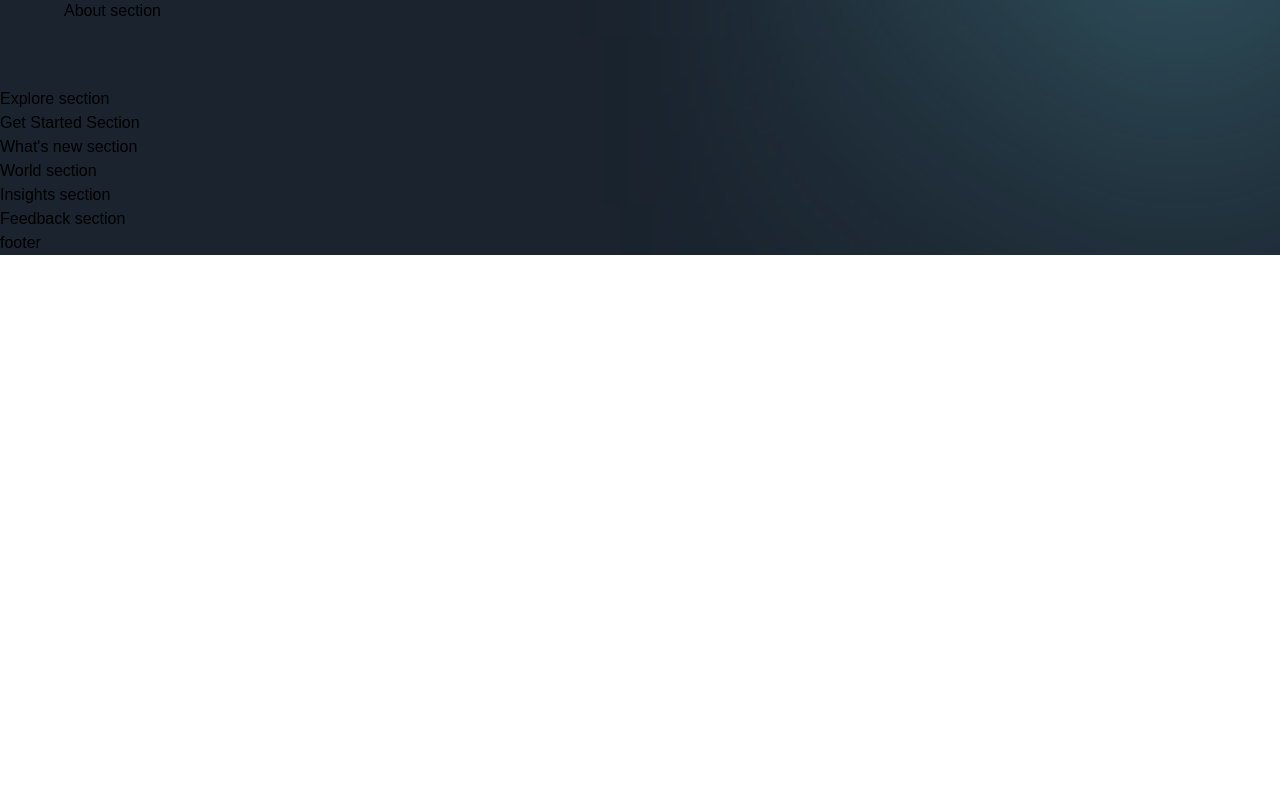
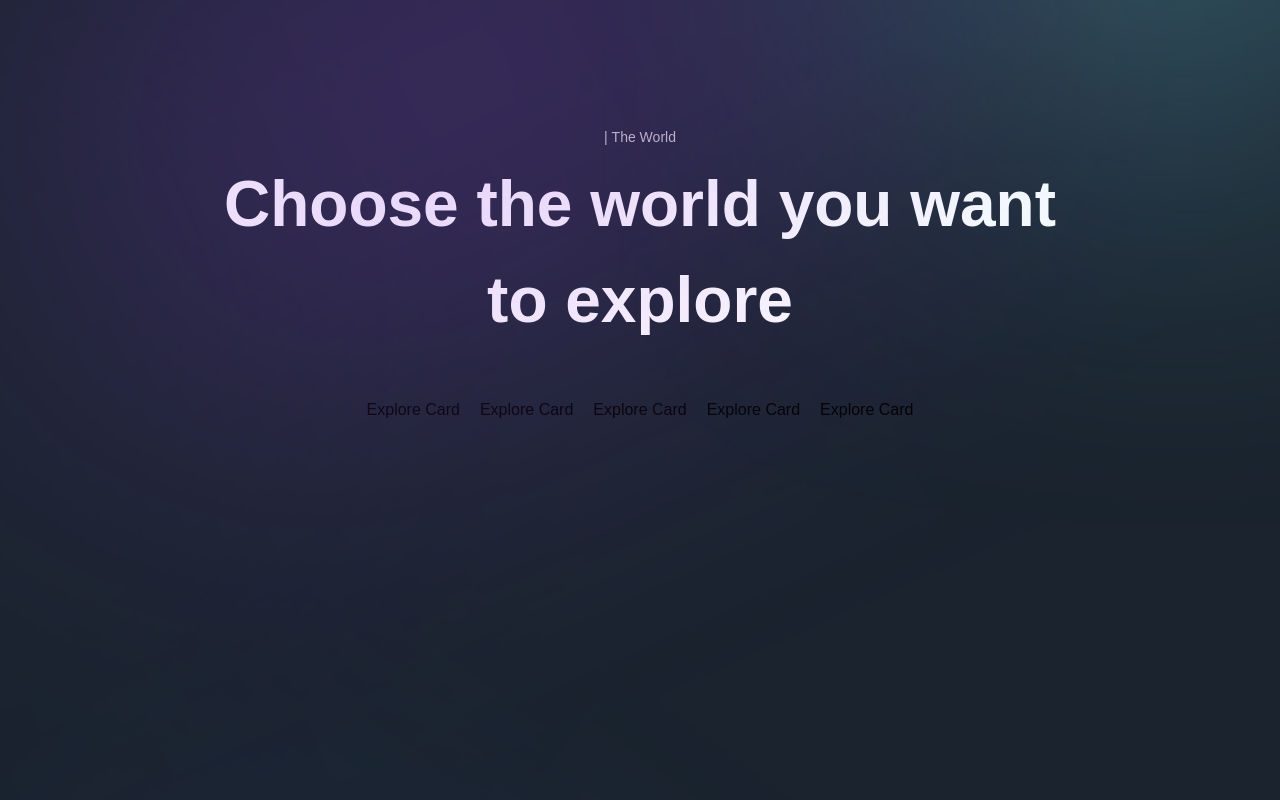
Before and after one commit to Caleb-A-B/meta-site-run1, a Next.js app: page / in a window 1280 px wide. Shown: the part 1500-2300 px from the top of the page. Before the commit the page ends 1755 px from the top, so only its background shows below. Built offline with nearby package versions, Linux system fonts and the light colour scheme; a web font is replaced by a local one.

Commit message:
set up explore section

```diff
--- a/app/page.js
+++ b/app/page.js
@@ -5,13 +5,24 @@
   <div className="bg-primary-black overflow-hidden">
     <Navbar />
     <Hero />
-    <About />
-    <Explore />
+    <div className="relative">
+      <About />
+      <div className="gradient-03 z-0" />
+      <Explore />
+    </div>
+    <div className="relative">
     <GetStarted />
+    <div className="gradient-04 z-0" />
     <WhatsNew />
+    </div>
     <World />
-    <Insights />
-    <Feedback />
+    <div className="relative">
+      <Insights />
+      <div className="gradient-04 z-0" />
+      <Feedback />
+    </div>
+
+
     <Footer />
   </div>
 );
--- a/components/CustomTexts.jsx
+++ b/components/CustomTexts.jsx
@@ -18,7 +18,14 @@
 
 
 );
-
+//5:21 will have to redo 1&2 due to screw up with template literals
 export const TitleText = ({ title, textStyles }) => (
-  <h2>Title Text</h2>
+  <motion.h2
+    variants={textVariant2}
+    initial="hidden"
+    whileInView="show"
+    className={`mt-[8px] font-bold md:text-[64px] text-[40px] text-white ${textStyles}`}
+    >
+    {title}
+  </motion.h2>
 );
--- a/sections/About.jsx
+++ b/sections/About.jsx
@@ -35,7 +35,7 @@
 
         </motion.img>
     </motion.div>
-    About section
+
   </section>
 );
 
--- a/sections/Explore.jsx
+++ b/sections/Explore.jsx
@@ -1,9 +1,43 @@
 'use client';
 
-const Explore = () => (
-  <section>
+import { useState } from 'react';
+import { motion } from 'framer-motion';
+
+import styles from '../styles';
+import { staggerContainer } from '../utils/motion';
+import { ExploreCard, TitleText, TypingText } from '../components';
+import { exploreWorlds } from '../constants';
+
+const Explore = () => {
+  const [active, setActive] = useState('world-2')
+
+  return (
+  <section className={`${styles.paddings}`} id="explore">
+    <motion.div
+    variants={staggerContainer}
+    initial="hidden"
+    whileInView="show"
+    viewport={{ once: false, amount:0.25}}
+    className={`${styles.innerWidth} mx-auto ${styles.flexCenter} flex-col`}
+    >
+
+        <TypingText title="| The World" textStyles="text-center" />
+        <TitleText title={<>Choose the world you want <br className="md:block hidden" /> to explore</>} textStyles="text-center" />
+        <div className="mt-[50px] flex lg:flex-row flex-col min-h-[70vh] gap-5">
+          {exploreWorlds.map((world, index) => (
+            <ExploreCard
+            key={world.id}
+            {...world}
+            index={index}
+            active={active}
+            handleClick={setActive}
+            />
+          ))}
+        </div>
+
+    </motion.div>
     Explore section
   </section>
-);
+)};
 
 export default Explore;
```
